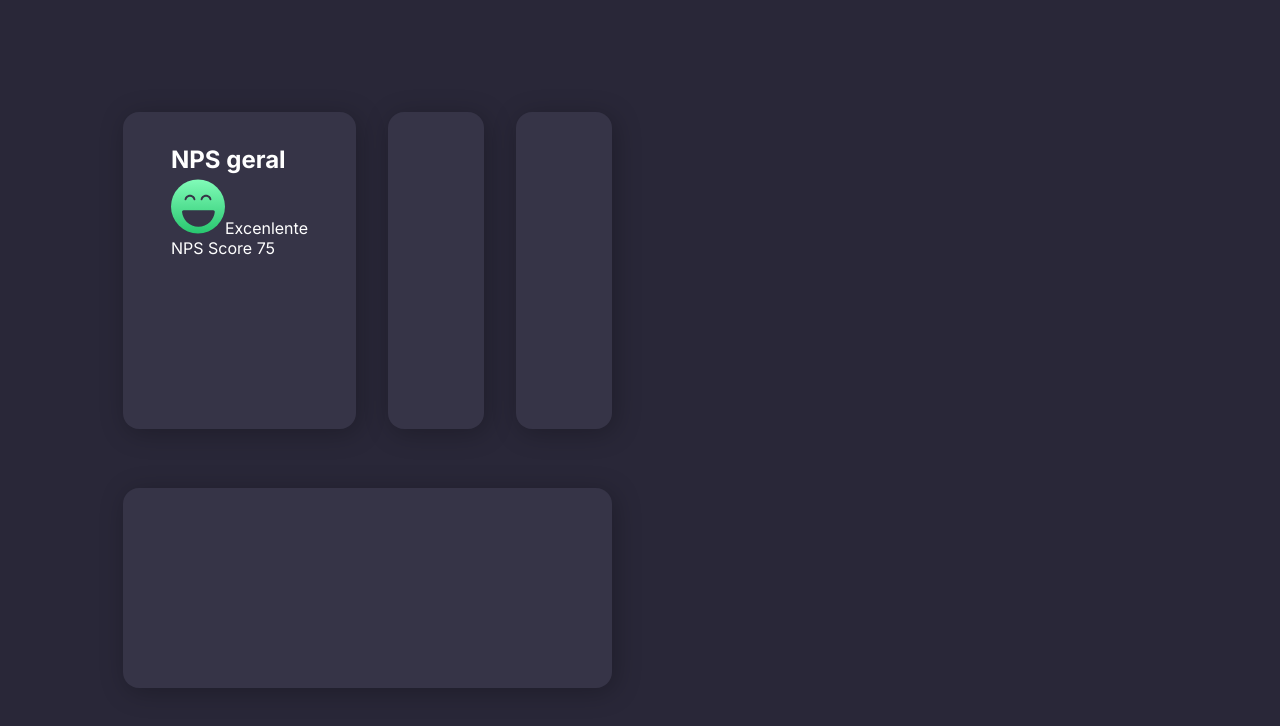
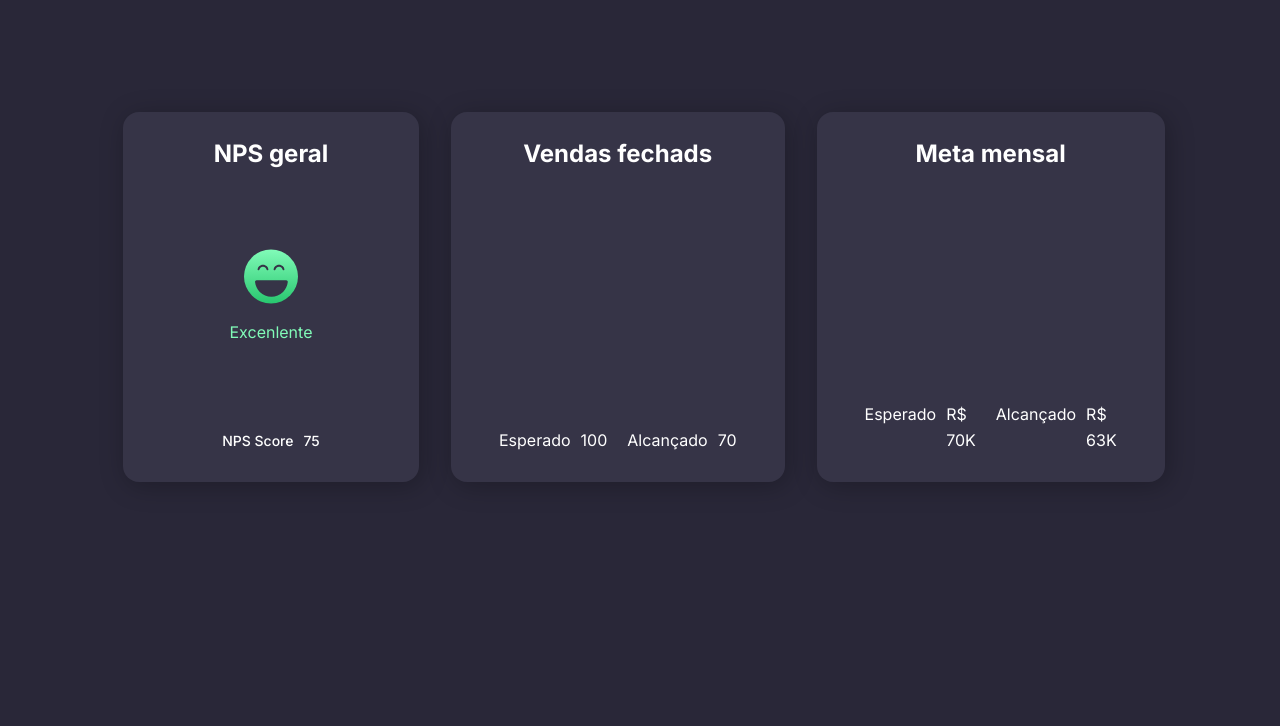
Before and after one commit to allanmalegretti/Dashboard, a plain HTML site: page index.html in a window 1280 px wide. Drawn offline with Linux system fonts and the light colour scheme.

Commit message:
caixas definidas

```diff
--- a/index.html
+++ b/index.html
@@ -14,9 +14,9 @@
 
 <body>
     <main id="app" class="grid">
-        <div class="box nps">
+        <div class="box nps grid">
             <div class="top">NPS geral</div>
-            <div class="middle">
+            <div class="middle grid">
                 <img src="./assets/smile.svg" alt="desenho de uma bolinha verde sorrindo">Excenlente
             </div>
             <div class="bottom">
@@ -25,9 +25,37 @@
             </div>
         </div>
 
-        <div class="box"></div>
-        <div class="box"></div>
-        <div class="box"></div>
+        <div class="box sell grid">
+            <div class="top">Vendas fechads</div>
+            <div class="middle"></div>
+            <div class="bottom">
+                <div class="item">
+                    <span>Esperado</span>
+                    <span>100</span>
+                </div>
+                <div class="item">
+                    <span>Alcançado</span>
+                    <span>70</span>
+                </div>
+            </div>
+        </div>
+
+        <div class="box target grid">
+            <div class="top">Meta mensal</div>
+            <div class="middle"></div>
+            <div class="bottom">
+                <div class="item">
+                    <span>Esperado</span>
+                    <span>R$ 70K</span>
+                </div>
+                <div class="item">
+                    <span>Alcançado</span>
+                    <span>R$ 63K</span>
+                </div>
+            </div>
+        </div>
+
+        <!-- <div class="box"></div> -->
     </main>
 
     <script src="./script.js"></script>
--- a/style.css
+++ b/style.css
@@ -8,6 +8,7 @@
 
 :root {
     font-size: 62.5%;
+    --verde-claro: #81FBB8;
 }
 
 body {
@@ -26,17 +27,21 @@ body {
     box-shadow: 0.3rem 0.4rem 2.6rem rgba(0, 0, 0, 0.25);
     border-radius: 1.6rem;
 
+    line-height: 160%;
     color: white;
 }
 
 #app {
     background: #292738;
-    grid-template-columns: max-content max-content max-content;
+    grid-template-columns: 1fr 1fr 1fr;
+    grid-template-rows: max-content;
     column-gap: 3.2rem;
     row-gap: 5.9rem;
 
-    width: 100vw;
-    height: 100vh;
+    width: fit-content;
+    height: fit-content;
+    min-width: 100vw;
+    min-height: 100vh;
 
     padding: 11.2rem 12.3rem;
 }
@@ -50,7 +55,36 @@ body {
 .top {
     font-weight: 600;
     font-size: 2.4rem;
-    line-height: 160%;
+    text-align: center;
+}
 
-    width: fit-content;
+.bottom {
+    display: flex;
+    justify-content: center;
+    gap: 2rem;
+    margin-top: auto;
 }
+
+.bottom .item {
+    display: flex;
+    gap: 1rem;
+}
+
+.nps {
+    width: 29.6rem;
+    gap: 3.2rem;
+}
+
+.nps .middle {
+    height: 19.7rem;
+    place-content: center;
+    justify-items: center;
+    gap: 1.6rem;
+    color: var(--verde-claro)
+}
+
+.nps .bottom {
+    font-weight: 500;
+    font-size: 1.4rem;
+    gap: 1rem;
+}
```
